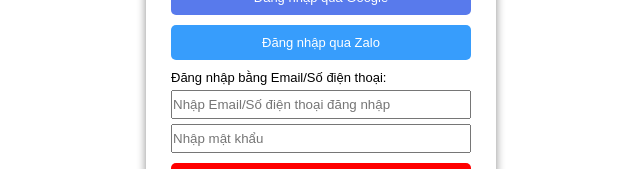
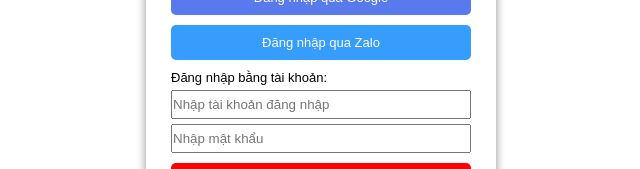
Before and after one commit to AnhTrung1997/Project-Mindx, a plain HTML site: page indexLogin.html in a window 1280 px wide. Shown: the part 256-425 px from the top of the page, without its empty margins (319-959 px from the left). Drawn offline with Linux system fonts and the light colour scheme.

Commit message:
ssssssss

```diff
--- a/indexLogin.html
+++ b/indexLogin.html
@@ -18,8 +18,8 @@
         <a class="gg">Đăng nhập qua Google</a>
         <a class="zalo">Đăng nhập qua Zalo</a>
         <div class="login">
-            <span>Đăng nhập bằng Email/Số điện thoại:</span>
-            <input id="boxlogin" type="text" placeholder="Nhập Email/Số điện thoại đăng nhập">
+            <span>Đăng nhập bằng tài khoản:</span>
+            <input id="boxlogin" type="text" placeholder="Nhập tài khoản đăng nhập">
             <input id="boxpass" type="password" placeholder="Nhập mật khẩu">
 
         </div>
```
